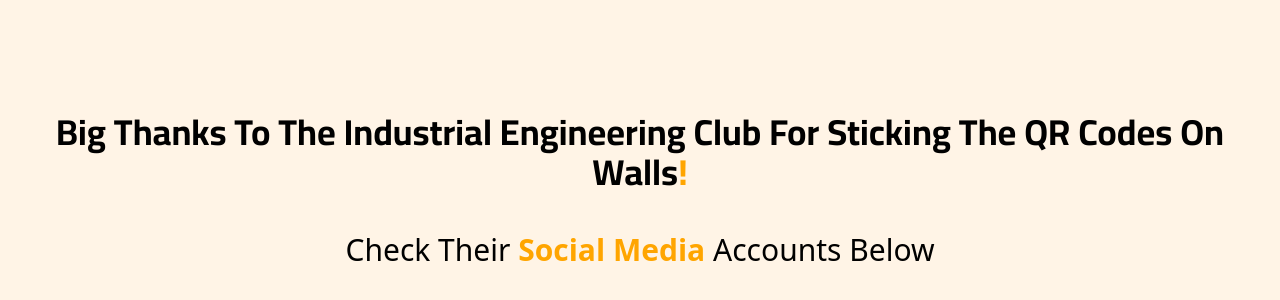
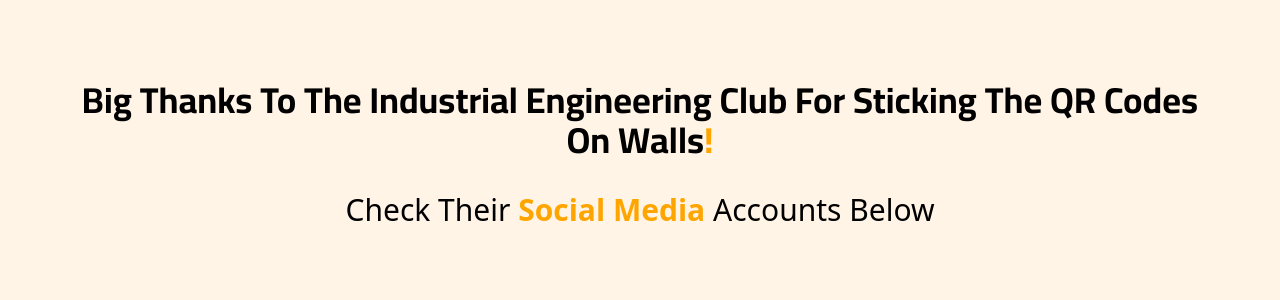
Before and after one commit to GDSC-YU/tuwaiq-classrooms, an Astro site: page /credits in a window 1280 px wide. Shown: the part 218-518 px from the top of the page. Built offline with nearby package versions, Linux system fonts and the light colour scheme; Astro itself is replaced by a stand-in of ours; some icons are missing.

Commit message:
hotifx number million

```diff
--- a/src/pages/credits.astro
+++ b/src/pages/credits.astro
@@ -4,14 +4,14 @@ import { Icon } from "astro-icon";
 ---
 
 <Layout title="Credits">
-  <main class="h-screen overflow-hidden p-4">
-    <div>
+  <main class="table h-screen overflow-hidden p-4 text-center">
+    <div class="absolute inline-block">
       <a href="/" aria-label="Go Back Button">
         <Icon name="fa-solid:arrow-left" class="hover:text-orangee w-11" />
       </a>
     </div>
     <div
-      class="flex h-screen flex-col items-center justify-center gap-y-10 overflow-hidden text-center"
+      class="table-cell w-full space-y-8 text-center align-middle lg:p-[60px]"
     >
       <h1
         class="font-cairo text-4xl font-bold transition-all duration-700 ease-in-out"
```
